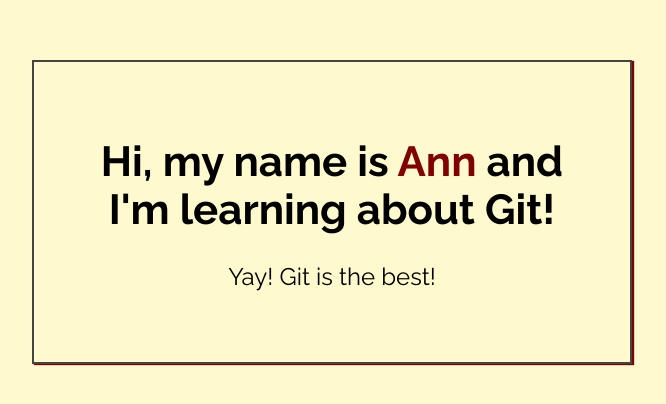
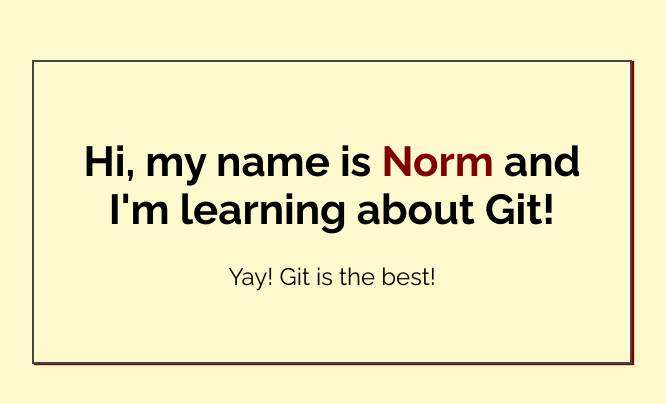
Before and after one commit to Norm-S/my-first-repo, a plain HTML site: page index.html in a window 1280 px wide. Shown: the part 188-592 px from the top of the page, without its empty margins (308-974 px from the left). Drawn offline with Linux system fonts and the light colour scheme.

Commit message:
Replace name in index.html

```diff
--- a/index.html
+++ b/index.html
@@ -14,7 +14,7 @@
 <body>
 
     <div class="greeting">
-        <h1>Hi, my name is <span class="highlight">Ann</span> and I'm learning about Git! </h1>
+        <h1>Hi, my name is <span class="highlight">Norm</span> and I'm learning about Git! </h1>
 
         <p>Yay! Git is the best!</p>
     </div>
```
